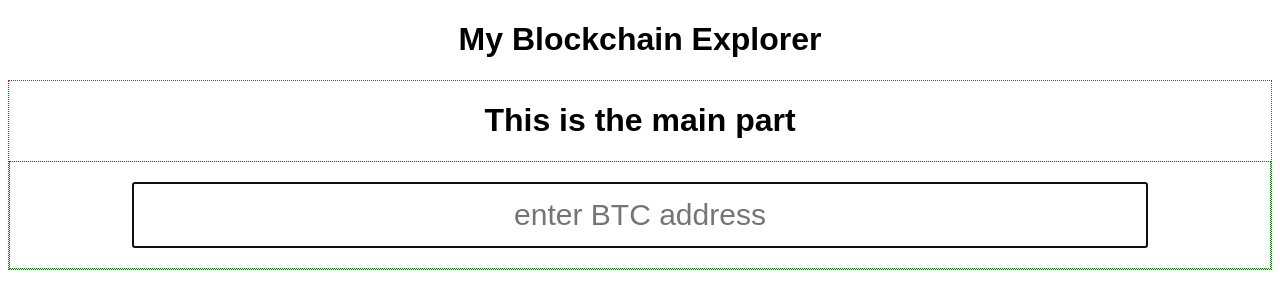
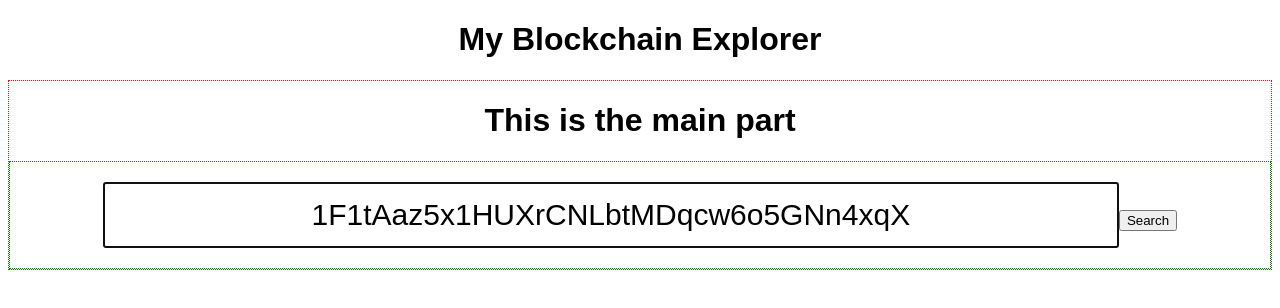
Before and after one commit to mattyfew/blockchain-address-explorer, a React app: page / in a window 1280 px wide. Shown: the top 308 px of the page. Built offline with nearby package versions, Linux system fonts and the light colour scheme.

Commit message:
events are firing and query is launching

```diff
--- a/client/src/App.js
+++ b/client/src/App.js
@@ -4,20 +4,39 @@ import axios from 'axios';
 export default class App extends React.Component {
     constructor(props) {
         super(props)
-        this.state = {}
+        this.state = {
+            address: '',
+            addressInfo: {}
+        }
+        this.getAddressInfo = this.getAddressInfo.bind(this)
+
     }
     getAddressInfo(addr) {
-        axios.get('http://52.212.29.223/proxy/https://blockchain.info/rawaddr/1F1tAaz5x1HUXrCNLbtMDqcw6o5GNn4xqX')
+        console.log("running getAddressInfo", addr);
+        axios.get(`http://52.212.29.223/proxy/https://blockchain.info/rawaddr/${addr}`)
             .then((result) => {
-                console.log(result.data);
+                this.setState({ addressInfo: result.data }, () => console.log(this.state))
             })
     }
     render() {
-        console.log("rendering app");
+        const children = React.cloneElement(this.props.children, {
+            onAddressChange: (e) => {
+                let address = e.target.value
+                this.setState({ address }, () => console.log("current state: ", this.state) )
+
+            },
+            getAddressInfo: () => {
+                console.log("about to run getAddressInfo", this.state.address);
+                // this.getAddressInfo(this.state.address)
+                this.getAddressInfo("1F1tAaz5x1HUXrCNLbtMDqcw6o5GNn4xqX")
+
+            }
+        })
+
         return (
             <div >
                 <h1>My Blockchain Explorer</h1>
-                {this.props.children}
+                {children}
             </div>
         )
     }
--- a/client/src/Main.js
+++ b/client/src/Main.js
@@ -1,13 +1,24 @@
 import React from 'react';
-import SearchBar from './SearchBar'
-
 
 export default class Main extends React.Component {
+    constructor(props){
+        super(props)
+        this.state = {}
+    }
+
     render() {
         return (
             <div id="main">
                 <h1>This is the main part</h1>
-                <SearchBar />
+                <div id="search-bar">
+                    <input
+                        onChange={this.props.onAddressChange}
+                        id="search-bar-input"
+                        placeholder="enter BTC address"
+                        value="1F1tAaz5x1HUXrCNLbtMDqcw6o5GNn4xqX"
+                        autoFocus/>
+                    <button onClick={this.props.getAddressInfo}>Search</button>
+                </div>
             </div>
         )
     }
--- a/client/src/SearchBar.js
+++ b/client/src/SearchBar.js
@@ -7,9 +7,7 @@ export default class SearchBar extends React.Component {
     // }
     render() {
         return (
-            <div id="search-bar">
-                <input id="search-bar-input" placeholder="enter BTC address" autoFocus/>
-            </div>
+
         )
     }
 }
```
